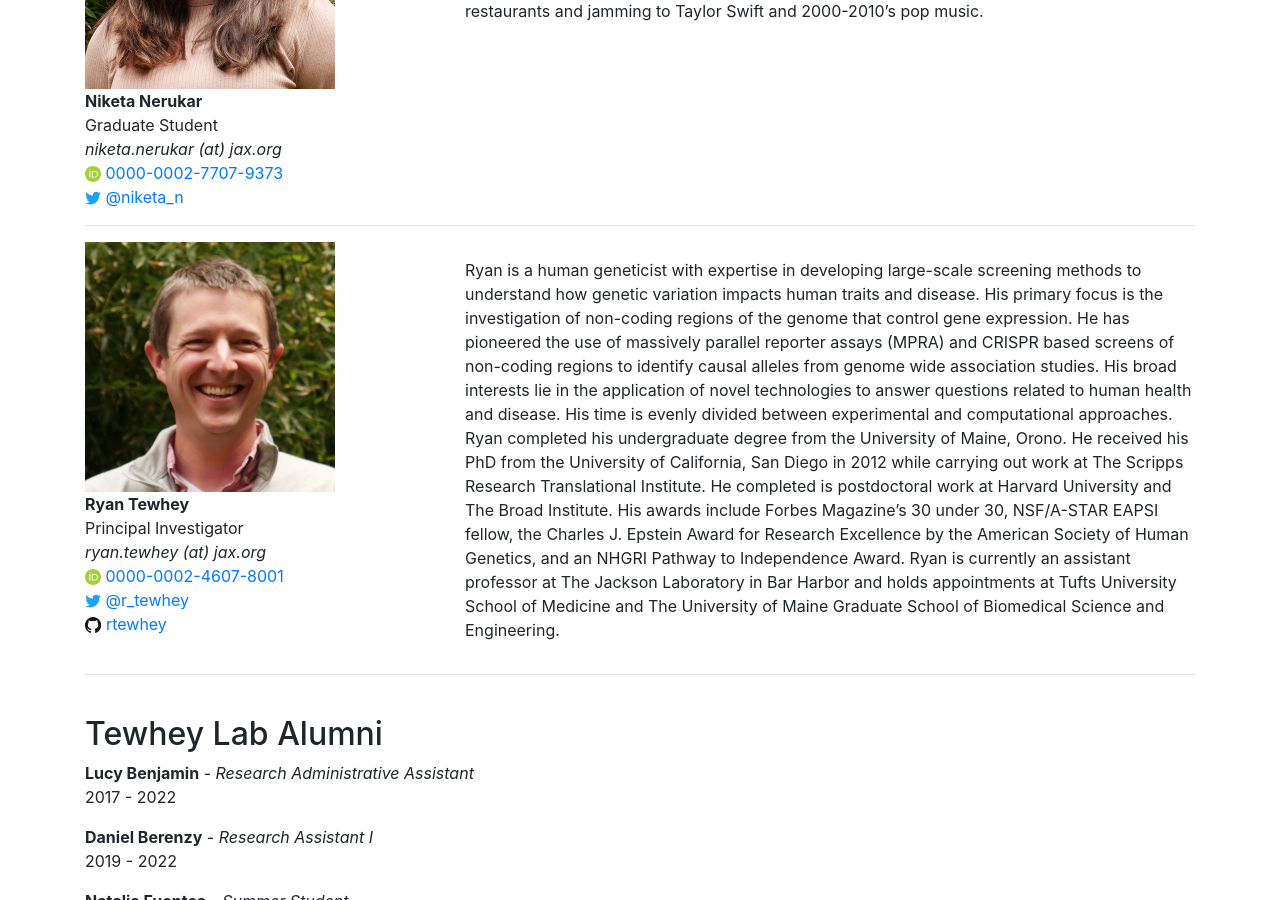
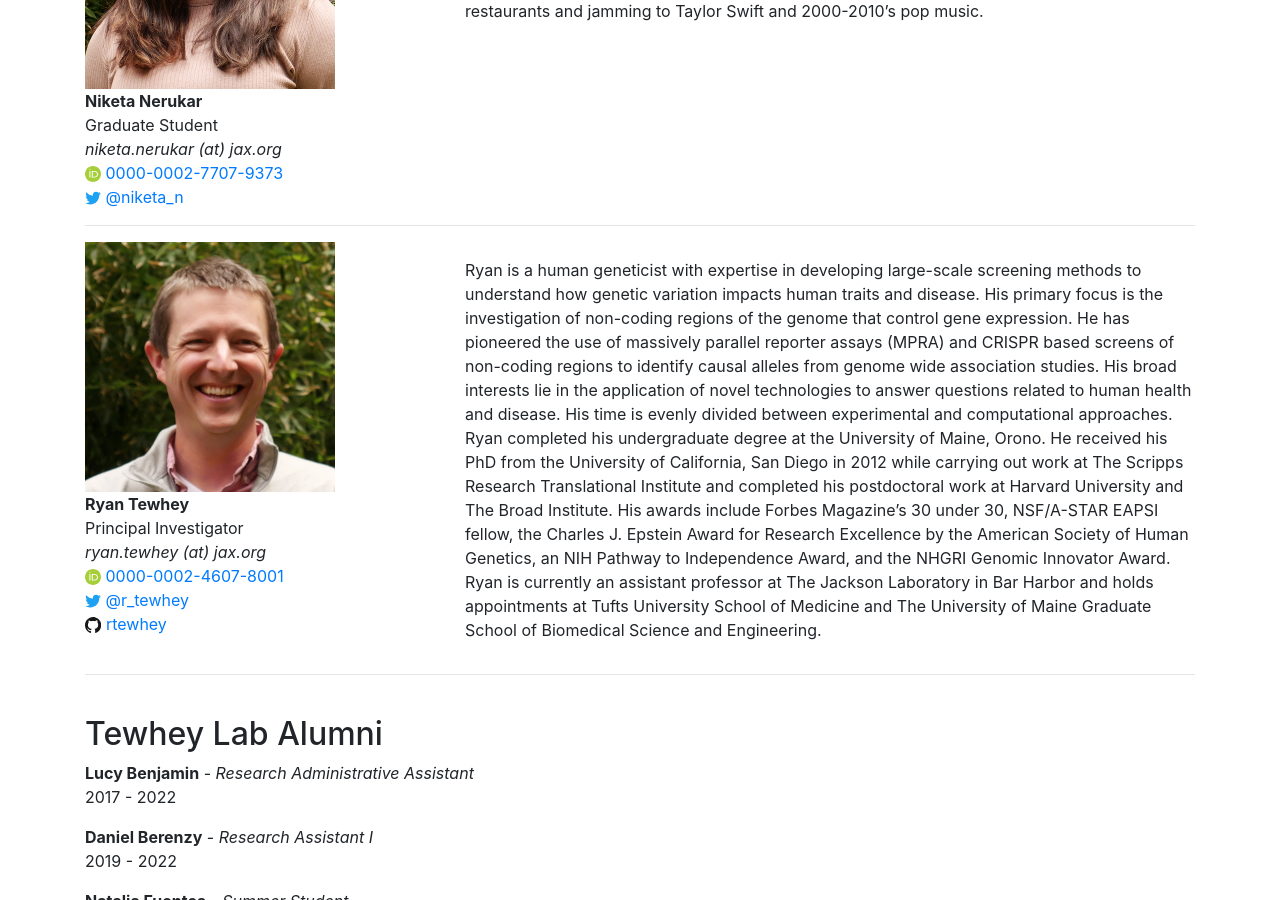
Before and after one commit to tewhey-lab/tewhey-lab.github.io, a Jekyll site: the page built from members/index.html, in a window 1280 px wide and 900 px high, scrolled down 3296 px. Built offline with Jekyll 4.4.1, drawn with Linux system fonts in a browser that asks for light colours; nearby versions of some CDN libraries; comment, search, counter and statistics services are not loaded.

Commit message:
Update members.yml

```diff
--- a/_data/members.yml
+++ b/_data/members.yml
@@ -157,9 +157,9 @@
   alleles from genome wide association studies. His broad interests lie in the application of novel technologies to answer questions related \
   to human health and disease. His time is evenly divided between experimental and computational approaches. \
 
-  Ryan completed his undergraduate degree from the University of Maine, Orono. He received his PhD from the University of California, San Diego \
-  in 2012 while carrying out work at The Scripps Research Translational Institute. He completed is postdoctoral work at Harvard University and \
+  Ryan completed his undergraduate degree at the University of Maine, Orono. He received his PhD from the University of California, San Diego \
+  in 2012 while carrying out work at The Scripps Research Translational Institute and completed his postdoctoral work at Harvard University and \
   The Broad Institute. His awards include Forbes Magazine's 30 under 30, NSF/A-STAR EAPSI fellow, the Charles J. Epstein Award for Research \
-  Excellence by the American Society of Human Genetics, and an NHGRI Pathway to Independence Award. Ryan is currently an assistant professor \
-  at The Jackson Laboratory in Bar Harbor and holds appointments at Tufts University School of Medicine and The University of Maine Graduate \
-  School of Biomedical Science and Engineering. "
+  Excellence by the American Society of Human Genetics, an NIH Pathway to Independence Award, and the NHGRI Genomic Innovator Award. Ryan is \
+  currently an assistant professor at The Jackson Laboratory in Bar Harbor and holds appointments at Tufts University School of Medicine and \
+  The University of Maine Graduate School of Biomedical Science and Engineering. "
```
